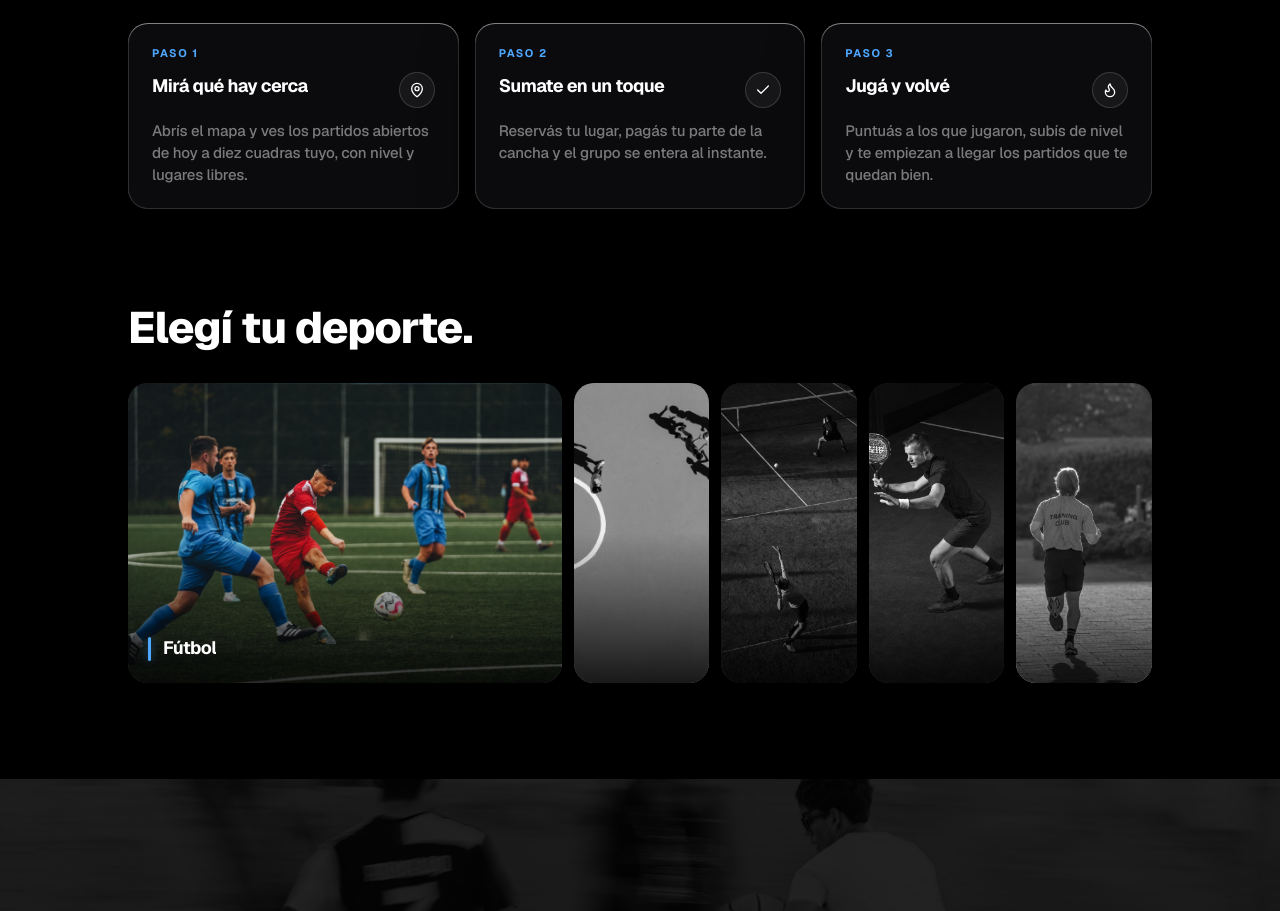
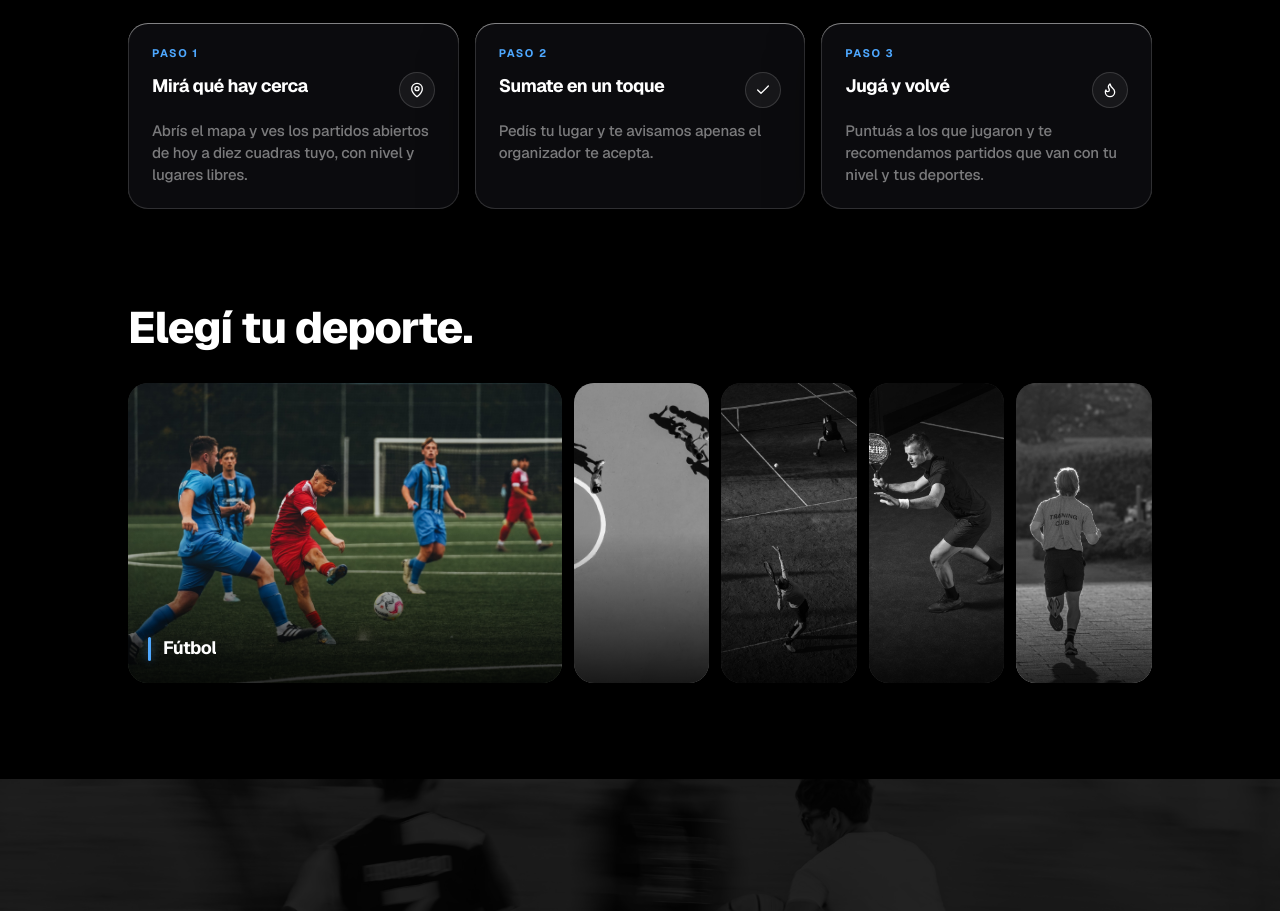
Before and after one commit to SportmatchOrg/sportmatch, a Next.js app in the folder front/: page / in a window 1280 px wide. Shown: the part 880-1791 px from the top of the page. Built offline with nearby package versions, Linux system fonts and the light colour scheme; no server answers.

Commit message:
fix(SPO-315): corregir las promesas de la landing

```diff
--- a/front/src/components/landing/landing-steps.tsx
+++ b/front/src/components/landing/landing-steps.tsx
@@ -18,14 +18,14 @@ const STEPS: {
     label: "Paso 2",
     title: "Sumate en un toque",
     description:
-      "Reservás tu lugar, pagás tu parte de la cancha y el grupo se entera al instante.",
+      "Pedís tu lugar y te avisamos apenas el organizador te acepta.",
     icon: Check,
   },
   {
     label: "Paso 3",
     title: "Jugá y volvé",
     description:
-      "Puntuás a los que jugaron, subís de nivel y te empiezan a llegar los partidos que te quedan bien.",
+      "Puntuás a los que jugaron y te recomendamos partidos que van con tu nivel y tus deportes.",
     icon: Flame,
   },
 ];
```
